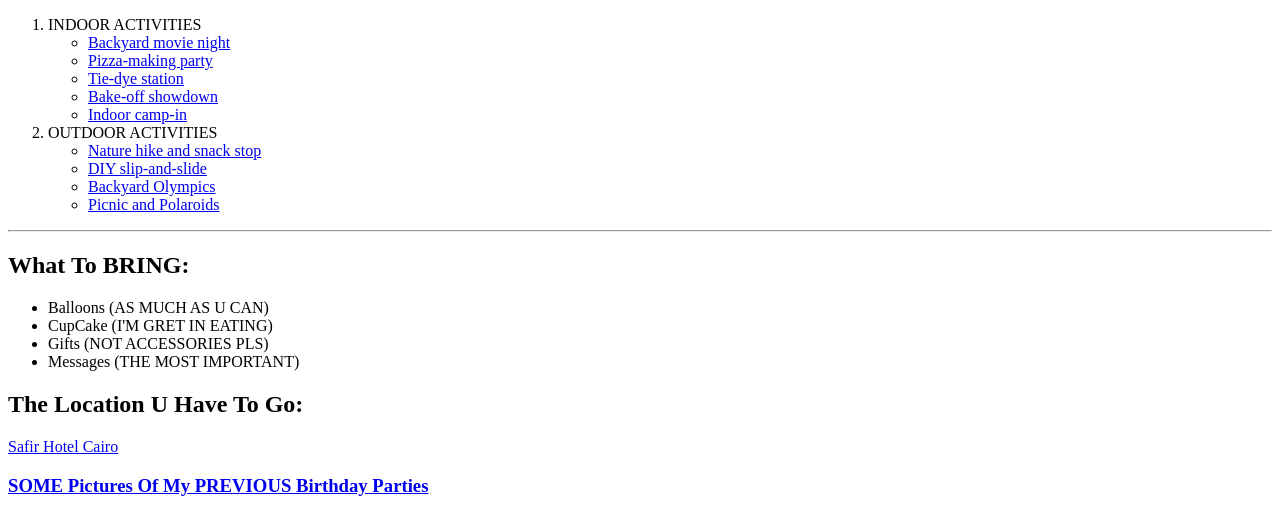
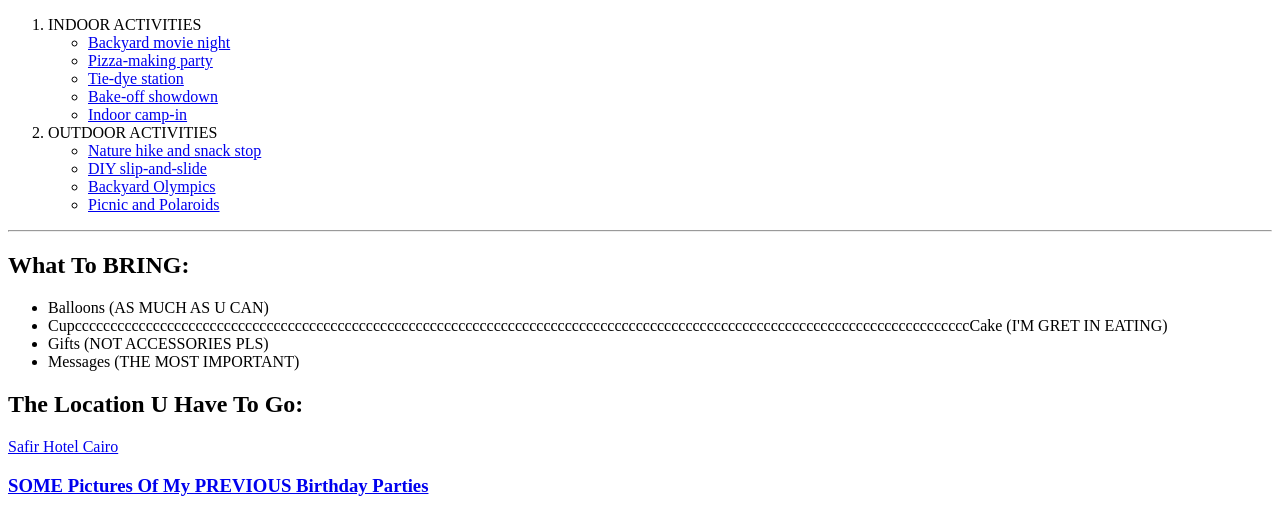
Before and after one commit to anotherNameF/html-portfolio, a plain HTML site: page index.html in a window 1280 px wide. Shown: the part 364-879 px from the top of the page. Drawn offline with Linux system fonts and the light colour scheme.

Commit message:
Update index.html
plapla

```diff
--- a/index.html
+++ b/index.html
@@ -38,7 +38,7 @@
 
         <ul>
             <li>Balloons (AS MUCH AS U CAN)  </li>
-            <li>CupCake (I'M GRET IN EATING) </li>
+            <li>CupccccccccccccccccccccccccccccccccccccccccccccccccccccccccccccccccccccccccccccccccccccccccccccccccccccccccccccccccccccccccccccccCake (I'M GRET IN EATING) </li>
             <li>Gifts (NOT ACCESSORIES PLS)  </li>
             <li>Messages (THE MOST IMPORTANT)</li>
         </ul>
```
